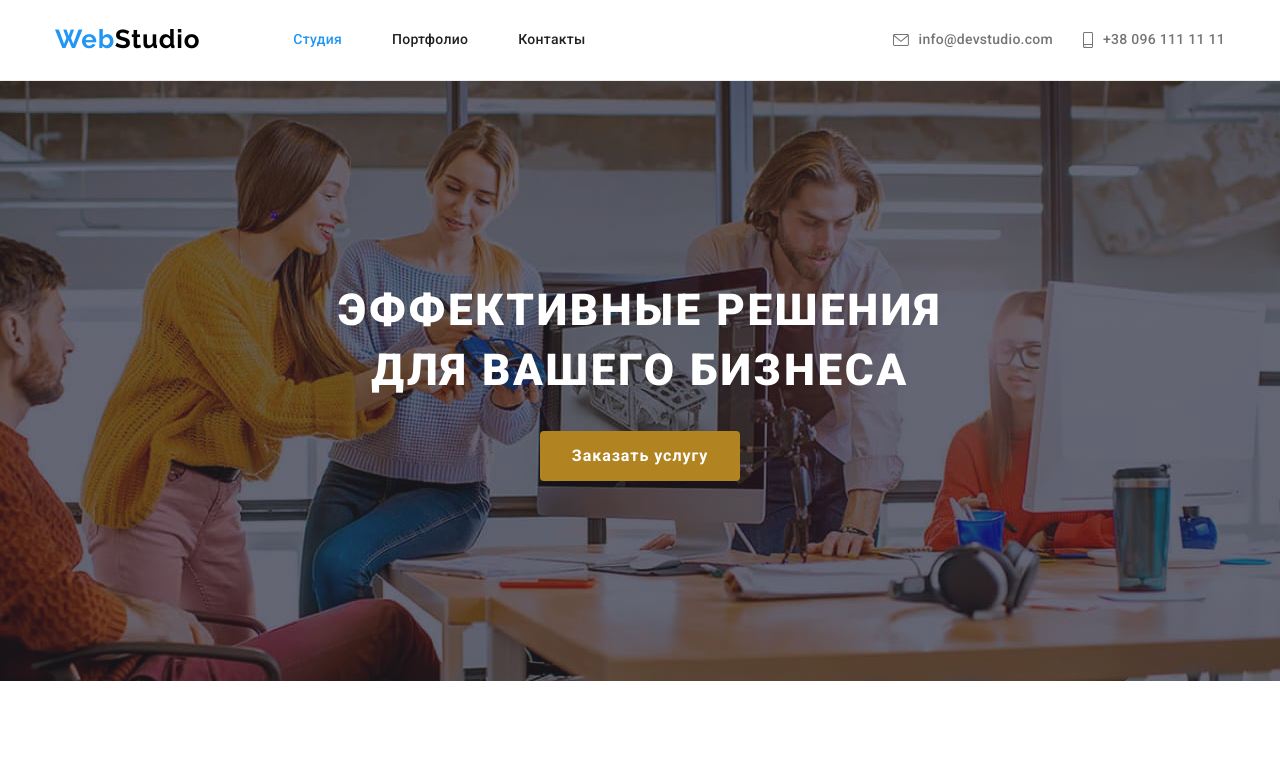
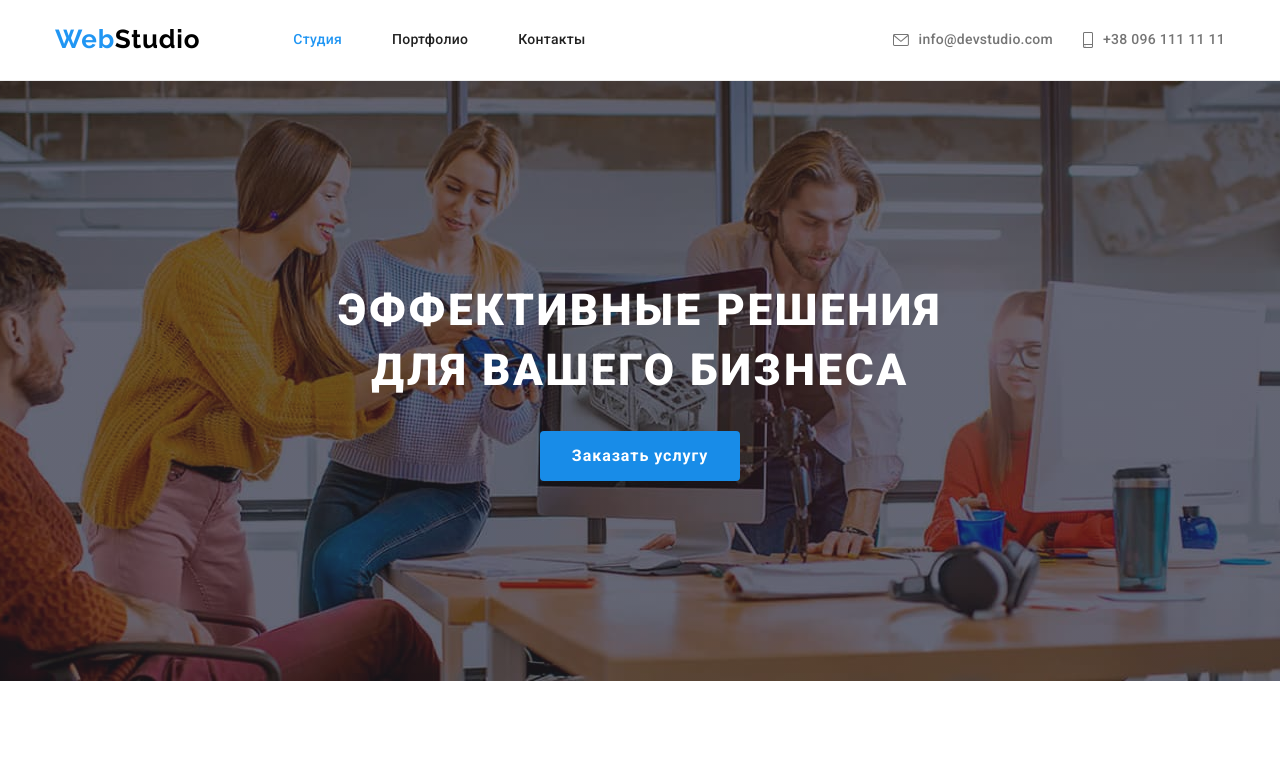
Before and after one commit to dn090884vvm/goit-markup-hw-04, a plain HTML site: page index.html in a window 1280 px wide. In both pictures the pointer is over the button "Заказать услугу". Shown: the top 772 px of the page. Drawn offline with nearby package versions, Linux system fonts and the light colour scheme.

Commit message:
меняет цвет ховера хиро баттн

```diff
--- a/css/styles.css
+++ b/css/styles.css
@@ -280,7 +280,7 @@ ul {
 
 .hero-button:hover,
 .hero-button:focus {
-  background-color: #b18321;
+  background-color: #188ce8;
 }
 /* End of hero */
 
```
